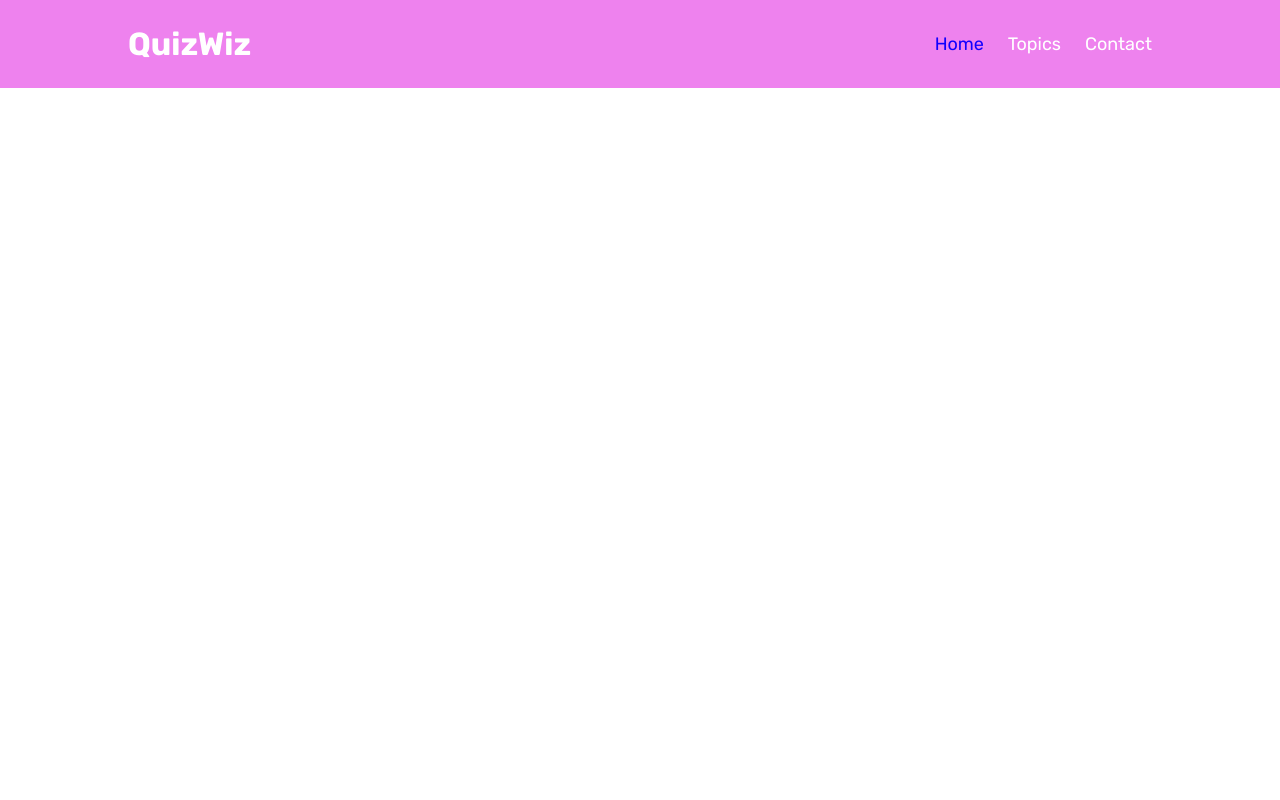
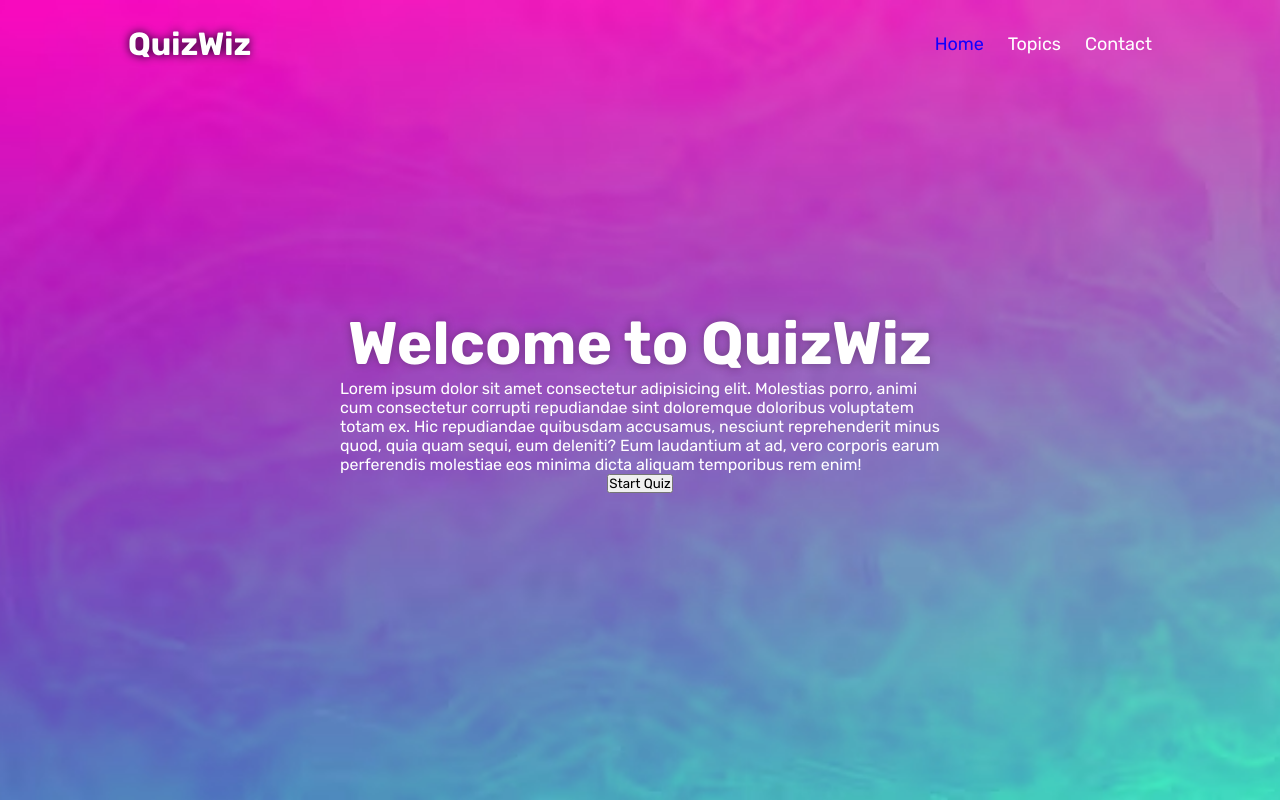
Before and after one commit to N1GHTF8RY/QuizWiz, a website: page index.html in a window 1280 px wide. Drawn offline with Linux system fonts and the light colour scheme.

Commit message:
Added the home section

```diff
--- a/index.html
+++ b/index.html
@@ -22,6 +22,14 @@
             </nav>
 
         </header>
+
+        <section class="home">
+            <div class="home-content">
+                <h1>Welcome to QuizWiz</h1>
+                <p>Lorem ipsum dolor sit amet consectetur adipisicing elit. Molestias porro, animi cum consectetur corrupti repudiandae sint doloremque doloribus voluptatem totam ex. Hic repudiandae quibusdam accusamus, nesciunt reprehenderit minus quod, quia quam sequi, eum deleniti? Eum laudantium at ad, vero corporis earum perferendis molestiae eos minima dicta aliquam temporibus rem enim!</p>
+                <button class="start-button">Start Quiz</button>
+            </div>
+        </section>
     </main>
 
 
--- a/styles.css
+++ b/styles.css
@@ -17,7 +17,7 @@ body{
     top: 0;
     left: 0;
     width: 100%;
-    background-color: violet;
+    background-color: transparent;
     padding: 25px 10%;
     display: flex;
     justify-content: space-between;
@@ -30,6 +30,7 @@ body{
     color: white;
     text-decoration: none;
     font-weight: 700;
+    filter: drop-shadow(0 0 5px #09001d);
 }
 
 .navbar a{
@@ -44,3 +45,31 @@ body{
 .navbar a.active{
     color: rgb(17, 0, 255);
 }
+
+.main{
+    min-height: 100vh;
+    background: url('images/background.jpg');
+    background-size: cover;
+    background-position: center;
+}
+
+.home{
+    height: 100vh;
+    width: 100%;
+    display: flex;
+    justify-content: center;
+    align-items: center;
+}
+
+.home-content{
+    max-width: 600px;
+    display: flex;
+    align-items: center;
+    flex-direction: column;
+}
+
+.home-content h1{
+    font-size: 60px;
+    font-weight: 700;
+    text-shadow: 0 0 10px rgba(0, 0, 0, 0.3);
+}
```
Also changed, not shown: images/background.jpg (added).
